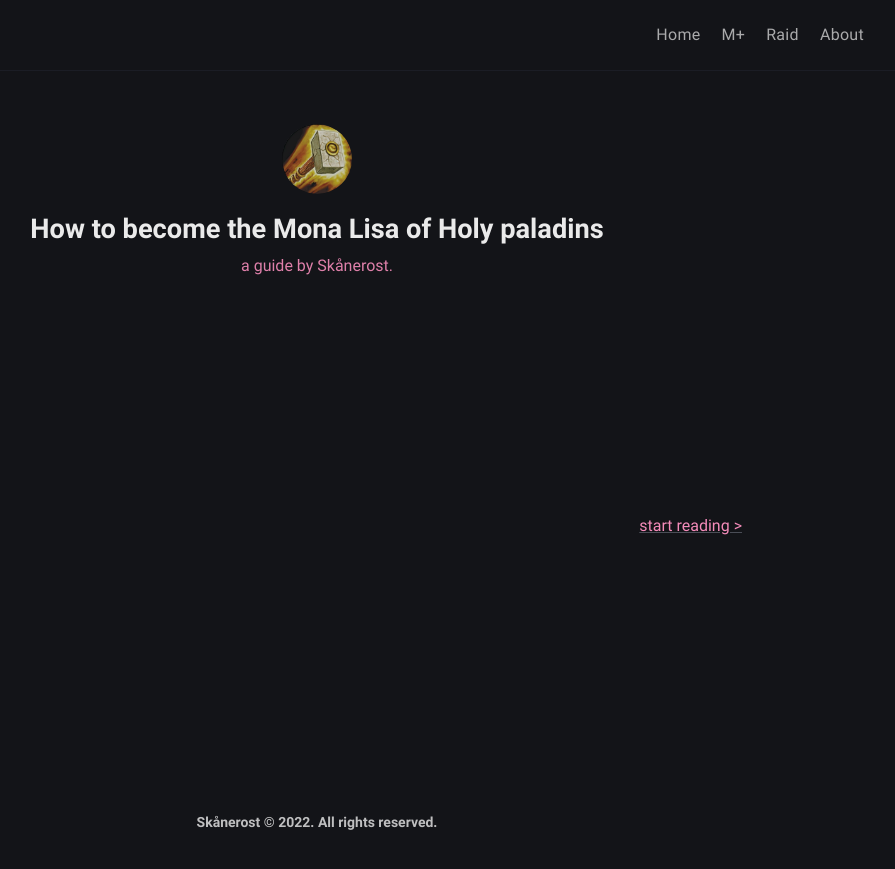
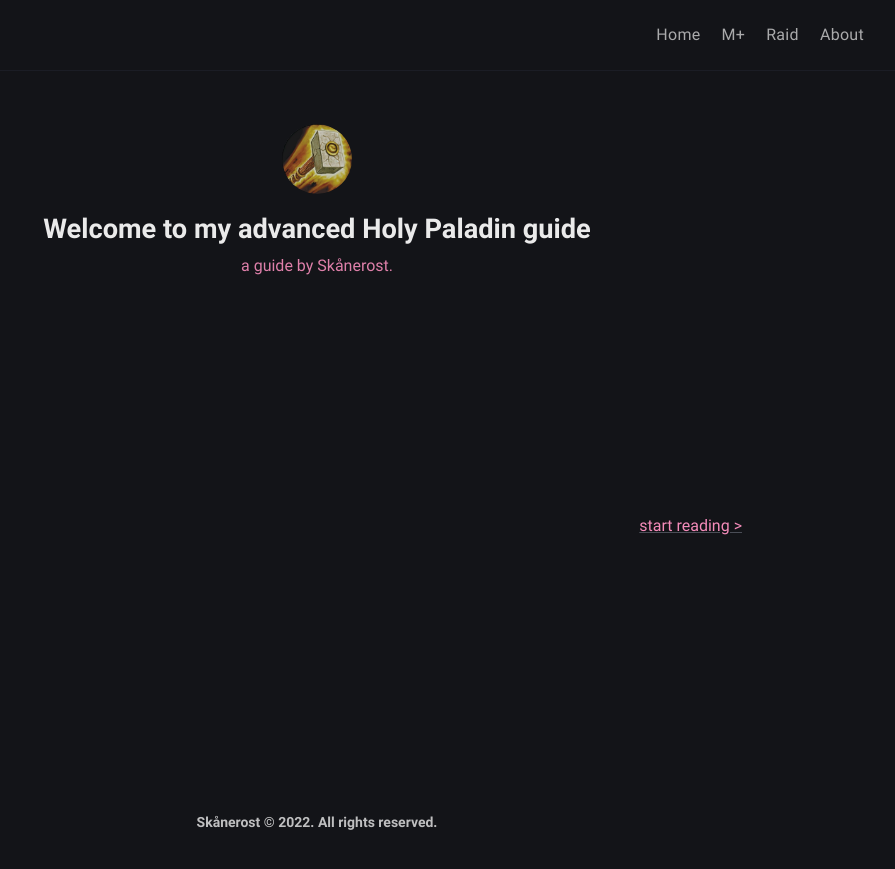
Before and after one commit to BetterThanWowhead/BetterThanWowhead.github.io, a Jekyll site: the page built from index.md, in a window 1280 px wide. Shown: the top 869 px of the page, without its empty margins (323-1218 px from the left). Built offline with Jekyll 4.4.1, drawn with Linux system fonts in a browser that asks for light colours.

Commit message:
Update _config.yml

```diff
--- a/_config.yml
+++ b/_config.yml
@@ -1,5 +1,5 @@
 # Site settings
-title: Mona Lisa # site title
+title: Better Than Wowhead # site title
 description: >- # site description
   Soon biggest hpala guide in the world.
 
@@ -11,7 +11,7 @@
 
 # Profile settings
 author:
-  name: How to become the Mona Lisa of Holy paladins
+  name: Welcome to my advanced Holy Paladin guide
   bio: >- # tell to the world
     a guide by Skånerost.
   username: username # general username
```
